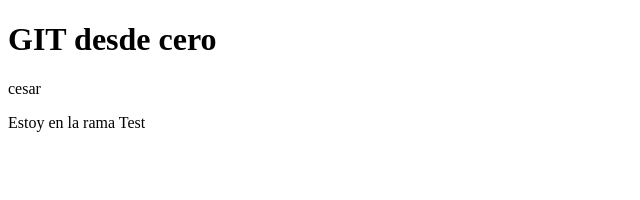
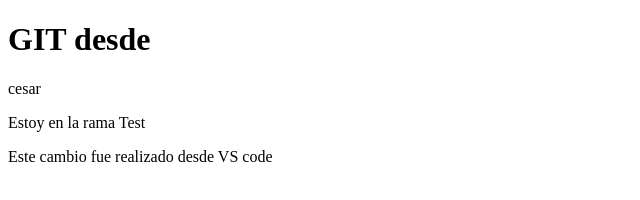
Before and after one commit to CesarAMP/practicando-git, a plain HTML site: page index.html in a window 1280 px wide. Shown: the whole page, without its empty margins (0-640 px from the left). Drawn offline with Linux system fonts and the light colour scheme.

Commit message:
Primer commit de VS code

```diff
--- a/index.html
+++ b/index.html
@@ -2,16 +2,21 @@
 <html lang="en">
 <head>
     <meta charset="UTF-8">
-    <meta http-equiv="X-UA-Compatible" content="IE=edge">
+
     <meta name="viewport" content="width=device-width, initial-scale=1.0">
-    <title>Practicando con Git</title>
+    <title>Practicando con Git dsde VScode</title>
 </head>
 <body>
-    <h1>GIT desde cero</h1>
+    <h1>GIT desde</h1>
     <p>cesar</p>
     <section>
         <p>Estoy en la rama Test</p>
     </section>
+    <div>
+        <p>
+            Este cambio fue realizado desde VS code
+        </p>
+    </div>
 
 </body>
 </html>
--- a/styles.css
+++ b/styles.css
@@ -1,3 +1,3 @@
 * {
-    margin: 0;
+    margin: 10;
 }
```
